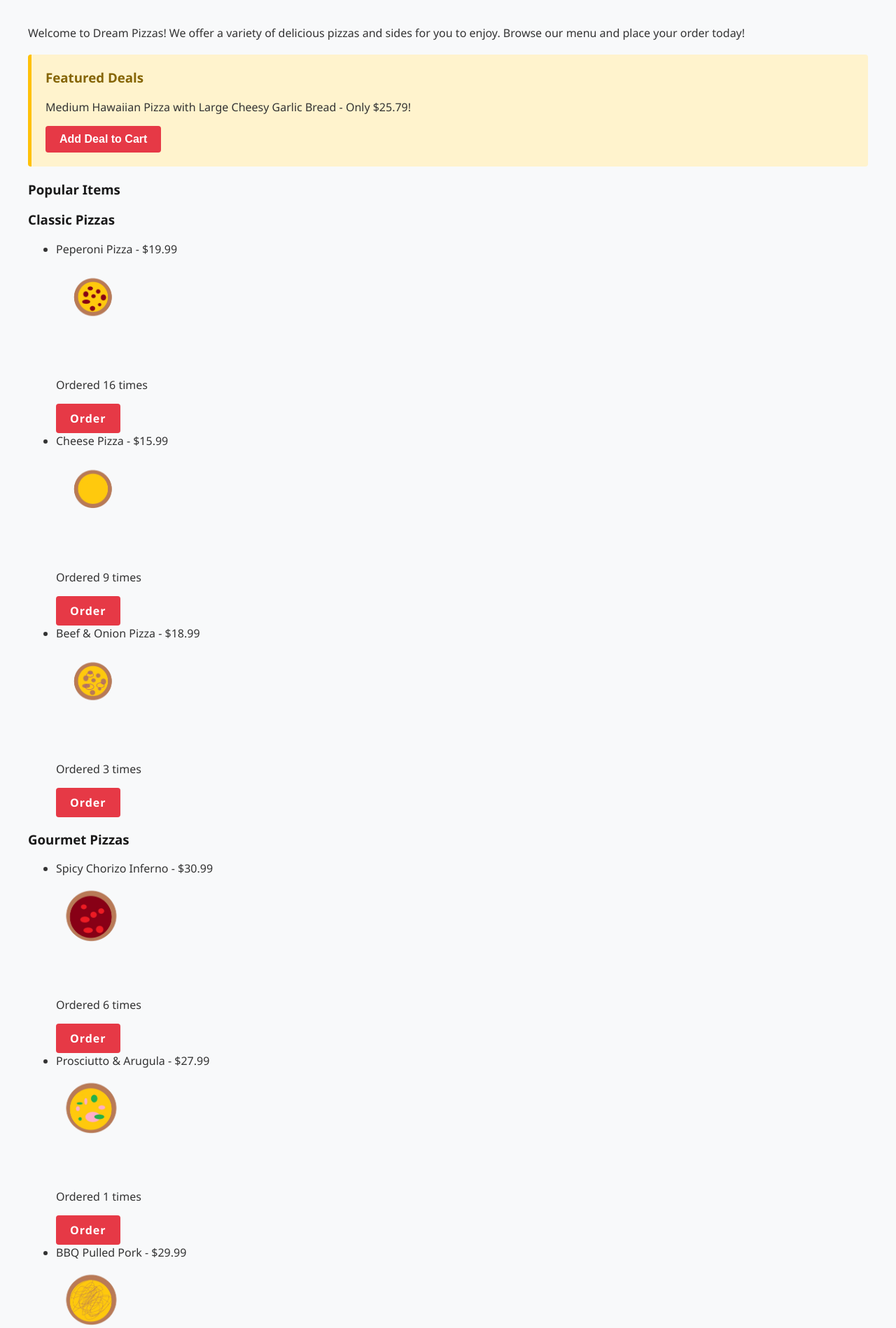
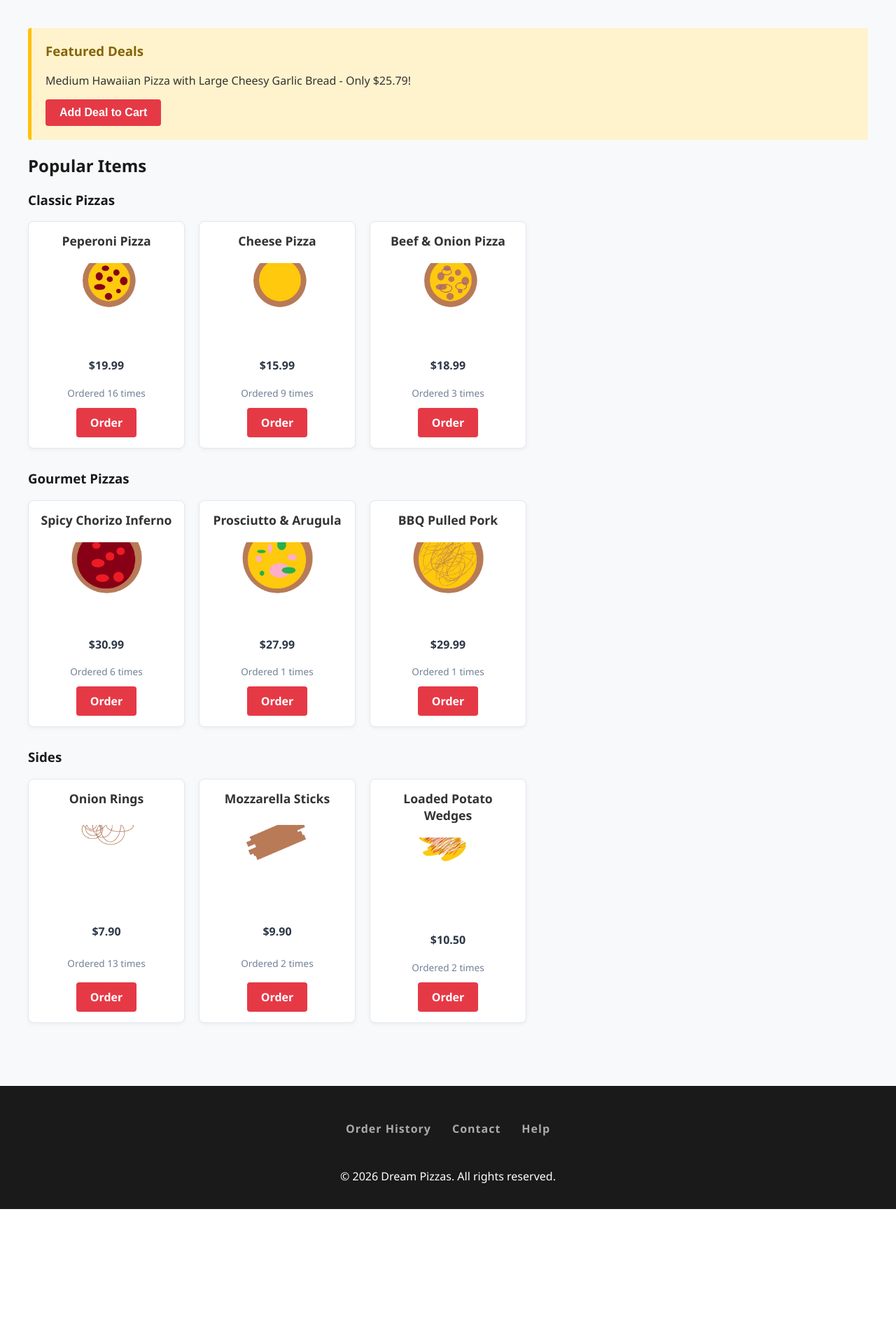
Before and after one commit to st25112-a11y/CSC-2-AS91897---AS91896, a Flask app: page / in a window 1280 px wide. Shown: the part 62-1960 px from the top of the page at 70% size. After the commit the page ends 1790 px from the top, so only its background shows below. Run offline with Flask 3, Linux system fonts and the light colour scheme; data comes from the database, SQL or seed files in the repository.

Commit message:
Rewrote popular items for visual grid

```diff
--- a/static/css/style.css
+++ b/static/css/style.css
@@ -76,6 +76,52 @@ ul a {
     display: block;
     margin: 10px 0;
     border-radius: 8px;
+}
+
+.popular-items-grid {
+    display: grid;
+    grid-template-columns: repeat(auto-fill, minmax(200px, 1fr));
+    gap: 20px;
+    margin-bottom: 30px;
+}
+
+.popular-card {
+    background: #ffffff;
+    border: 1px solid #e2e8f0;
+    border-radius: 8px;
+    padding: 15px;
+    text-align: center;
+    display: flex;
+    flex-direction: column;
+    justify-content: space-between;
+    align-items: center;
+    box-shadow: 0 2px 6px rgba(0, 0, 0, 0.05);
+}
+
+.popular-card h4 {
+    margin: 0 0 10px 0;
+    font-size: 1.1rem;
+}
+
+.popular-item-image {
+    width: 100%;
+    max-width: 140px;
+    height: 120px;
+    object-fit: cover;
+    border-radius: 6px;
+    margin-bottom: 10px;
+}
+
+.popular-card .price {
+    font-weight: bold;
+    color: #2d3748;
+    margin: 5px 0;
+}
+
+.popular-card .order-count {
+    font-size: 0.85rem;
+    color: #718096;
+    margin-bottom: 12px;
 }
 
 /* Layout Containers */
--- a/templates/index.html
+++ b/templates/index.html
@@ -3,8 +3,7 @@
 {% block title %}Home - Dream Pizzas{% endblock %}
 
 {% block content %}
-    <p>Welcome to Dream Pizzas! We offer a variety of delicious pizzas and sides for you to enjoy. Browse our menu and place your order today!</p>
-    <div class="featured-deal"><!-- Featured deal section -->
+    <div class="featured-deal">
         <h3>Featured Deals</h3>
         <p>{{ feature_pizza_size }} {{ feature_deal }} with {{ feature_side_size }} {{ feature_deal_side }} - Only ${{ "%.2f"|format(feature_deal_price) }}!</p>
         <form action="{{ url_for('add_featured_deal') }}" method="POST" style="display: inline;">
@@ -12,36 +11,44 @@
             <input type="hidden" name="pizza_size" value="{{ feature_pizza_size }}">
             <input type="hidden" name="side" value="{{ feature_deal_side }}">
             <input type="hidden" name="side_size" value="{{ feature_side_size }}">
-
             <button type="submit" class="home-order-btn">Add Deal to Cart</button>
         </form>
     </div>
-    <h3>Popular Items</h3>
-        <h3>Classic Pizzas</h3><!-- Classic pizza cards -->
-        <ul>
+    <h2>Popular Items</h2>
+    <h3>Classic Pizzas</h3><!-- Popular classic pizza cards -->
+    <div class="popular-items-grid">
         {% for item in popular_pizzas %}
-            <li>{{ item.name }} - ${{ "%.2f"|format(item.price) }}</li>
-            <img src="{{ url_for('static', filename='css/images/' + item.image) }}" alt="{{ item.name }}" class="popular-item-image">
-            <p>Ordered {{ item.total_ordered }} times</p>
-            <a href="{{ url_for('menu', item=item.name) }}" class="home-order-btn">Order</a>
+            <div class="popular-card">
+                <h4>{{ item.name }}</h4>
+                <img src="{{ url_for('static', filename='css/images/' + item.get('image', 'dream-pizza.png')) }}" alt="{{ item.name }}" class="popular-item-image">
+                <p class="price">${{ "%.2f"|format(item.price) }}</p>
+                <p class="order-count">Ordered {{ item.total_ordered }} times</p>
+                <a href="{{ url_for('menu', item=item.name) }}" class="home-order-btn">Order</a>
+            </div>
         {% endfor %}
-        </ul>
-        <h3>Gourmet Pizzas</h3><!-- Gourmet pizza cards -->
-        <ul>
+    </div>
+    <h3>Gourmet Pizzas</h3><!-- Popular gourmet pizza cards -->
+    <div class="popular-items-grid">
         {% for item in popular_gourmet_pizzas %}
-            <li>{{ item.name }} - ${{ "%.2f"|format(item.price) }}</li>
-            <img src="{{ url_for('static', filename='css/images/' + item.image) }}" alt="{{ item.name }}" class="popular-item-image">
-            <p>Ordered {{ item.total_ordered }} times</p>
-            <a href="{{ url_for('menu', item=item.name) }}" class="home-order-btn">Order</a>
+            <div class="popular-card">
+                <h4>{{ item.name }}</h4>
+                <img src="{{ url_for('static', filename='css/images/' + item.get('image', 'dream-pizza.png')) }}" alt="{{ item.name }}" class="popular-item-image">
+                <p class="price">${{ "%.2f"|format(item.price) }}</p>
+                <p class="order-count">Ordered {{ item.total_ordered }} times</p>
+                <a href="{{ url_for('menu', item=item.name) }}" class="home-order-btn">Order</a>
+            </div>
         {% endfor %}
-        </ul>
-        <h3>Sides</h3><!-- Side dish cards -->
-        <ul>
+    </div>
+    <h3>Sides</h3><!-- Popular side dish cards -->
+    <div class="popular-items-grid">
         {% for item in popular_sides %}
-            <li>{{ item.name }} - ${{ "%.2f"|format(item.price) }}</li>
-            <img src="{{ url_for('static', filename='css/images/' + item.image) }}" alt="{{ item.name }}" class="popular-item-image">
-            <p>Ordered {{ item.total_ordered }} times</p>
-            <a href="{{ url_for('menu', item=item.name) }}" class="home-order-btn">Order</a>
+            <div class="popular-card">
+                <h4>{{ item.name }}</h4>
+                <img src="{{ url_for('static', filename='css/images/' + item.get('image', 'dream-pizza.png')) }}" alt="{{ item.name }}" class="popular-item-image">
+                <p class="price">${{ "%.2f"|format(item.price) }}</p>
+                <p class="order-count">Ordered {{ item.total_ordered }} times</p>
+                <a href="{{ url_for('menu', item=item.name) }}" class="home-order-btn">Order</a>
+            </div>
         {% endfor %}
-        </ul>
+    </div>
 {% endblock %}
```
